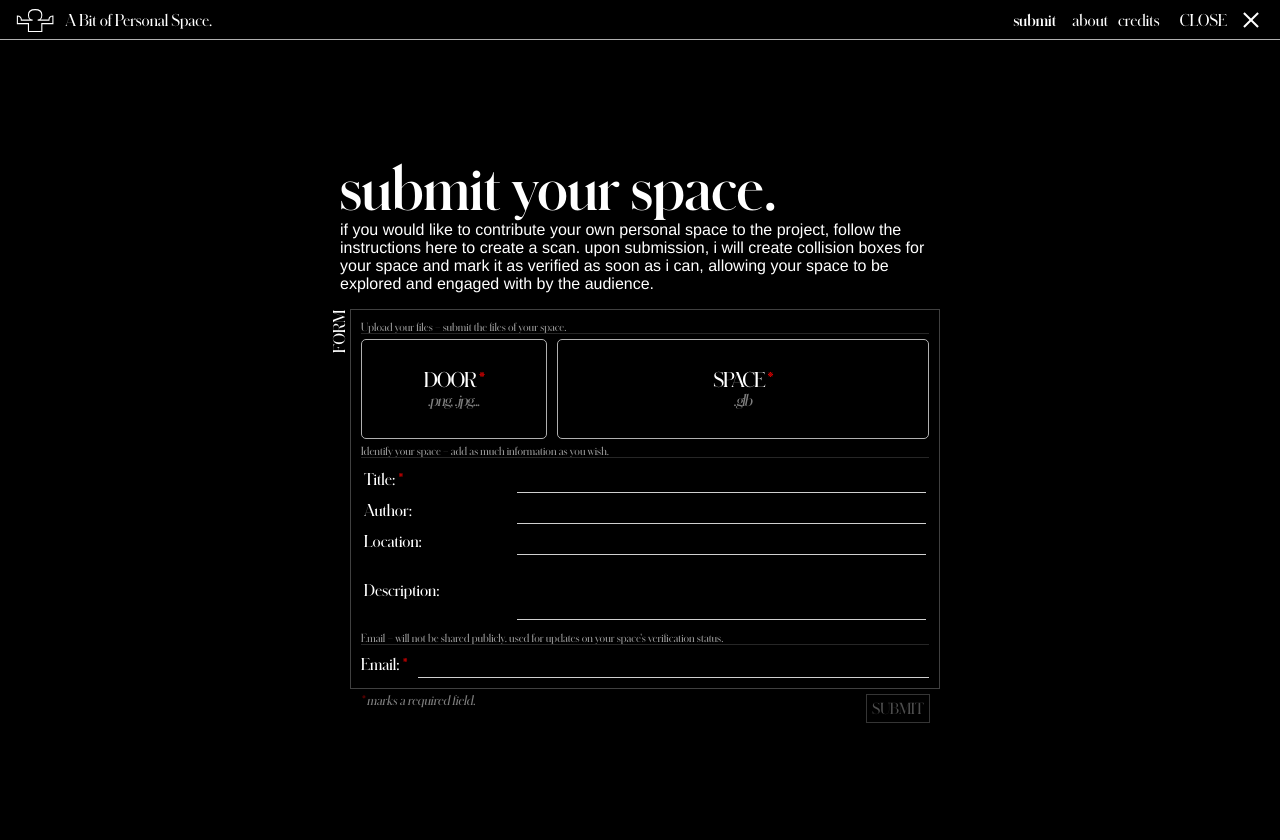
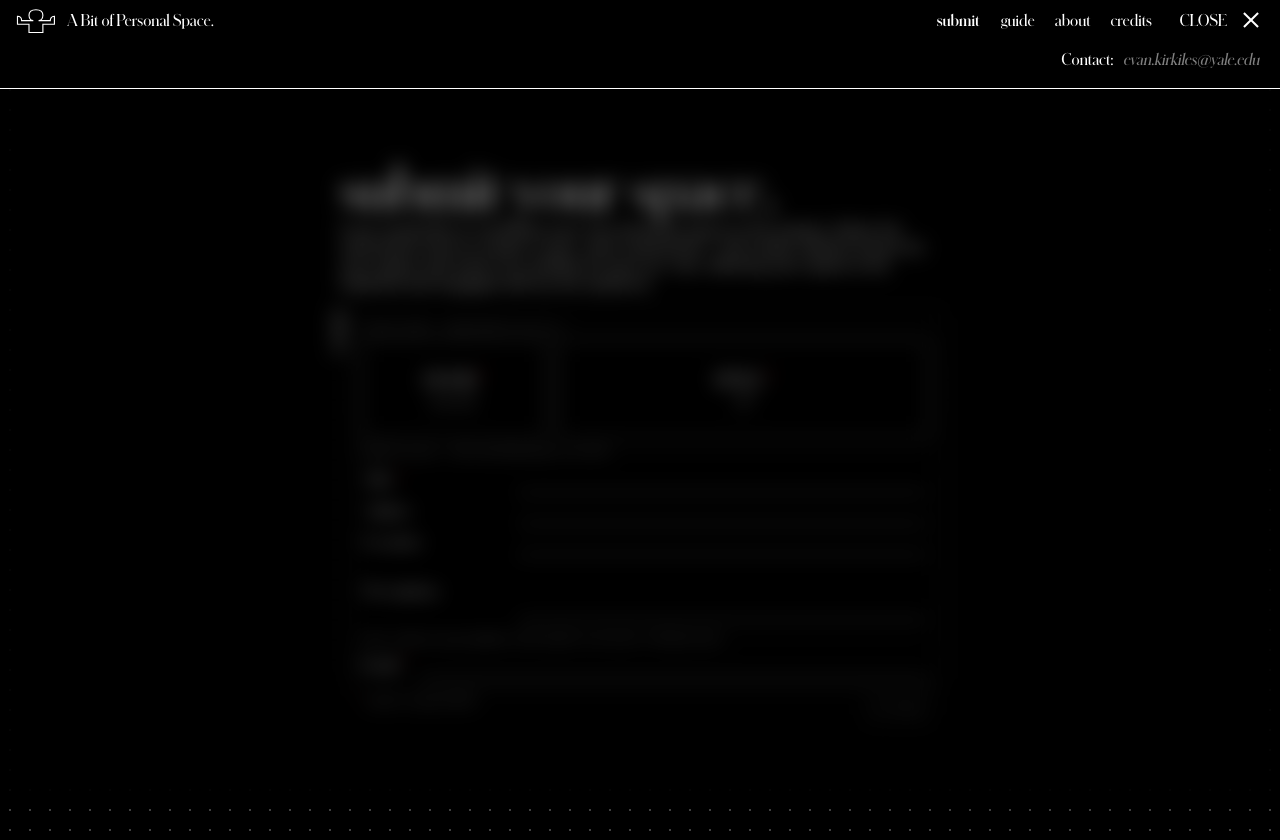
Before and after one commit to evankirkiles/abitofpersonalspace, a Next.js app: page /submit in a window 1280 px wide. Both pictures are taken after a click on the button 1251 px from the left and 19 px from the top of the page. Built offline with nearby package versions, Linux system fonts and the light colour scheme; no server answers; what react-imgix would draw is missing.

Commit message:
Added nav menu.

```diff
--- a/src/components/Header/Header.module.scss
+++ b/src/components/Header/Header.module.scss
@@ -30,7 +30,7 @@
 
 .visible_bar {
   height: $header-height;
-  border-bottom: $border;
+  // border-bottom: $border;
   width: 100%;
   display: flex;
   flex-direction: row;
@@ -88,11 +88,8 @@
 
 .menu_text {
   display: none;
-  margin-left: 20px;
+  width: 70px;
   @include respond-to('xsmall') {
     display: block;
   }
-  // @include respond-to('small') {
-  //   display: none;
-  // }
 }
--- a/src/components/Header/Header.tsx
+++ b/src/components/Header/Header.tsx
@@ -10,10 +10,13 @@ import Logo from '../Logo/Logo';
 import NavLink from '../NavLink/NavLink';
 import s from './Header.module.scss';
 import Hamburger from 'hamburger-react';
+import NavMenu from '../NavMenu/NavMenu';
 
 const Header: React.FC = function Header() {
   const [navOpen, setNavOpen] = useState(false);
   return (
+    <>
+      <NavMenu toggled={navOpen} setToggled={setNavOpen} />
       <div className={s.container}>
         <div className={s.visible_bar}>
           <Link href="/">
@@ -24,6 +27,7 @@ const Header: React.FC = function Header() {
           <div style={{ flex: 1 }}></div>
           <div className={s.links_container}>
             <NavLink href="/submit">submit</NavLink>
+            <NavLink href="/guide">guide</NavLink>
             <NavLink href="/about">about</NavLink>
             <NavLink href="/credits">credits</NavLink>
           </div>
@@ -33,6 +37,7 @@ const Header: React.FC = function Header() {
           </div>
         </div>
       </div>
+    </>
   );
 };
 
--- a/src/components/NavLink/NavLink.module.scss
+++ b/src/components/NavLink/NavLink.module.scss
@@ -22,6 +22,8 @@
 .nav_link {
   cursor: pointer;
   transition: all 0.1s ease-in-out;
+  border-bottom: 1px solid transparent;
+  padding: 3px 5px;
 
   &:hover {
     border-bottom: $border;
@@ -35,6 +37,5 @@
     color: $background;
     border: 1px solid $background;
     animation: fadeinborder 0.3s ease-in-out;
-    padding: 3px 5px;
   }
 }
--- /dev/null
+++ b/src/components/NavMenu/NavMenu.module.scss
@@ -0,0 +1,120 @@
+/*
+ * NavMenu.module.scss
+ * author: evan kirkiles
+ * created on Tue Oct 11 2022
+ * 2022 the nobot space,
+ */
+@import '../../styles/mixins';
+
+.nav_menu_backdrop {
+  position: fixed;
+  top: 0;
+  left: 0;
+  height: 100vh;
+  width: 100vw;
+  z-index: 4;
+  background-color: rgba(0, 0, 0, 0.5);
+  backdrop-filter: blur(10px);
+  pointer-events: none;
+  opacity: 0;
+  transform: translate3D(0, 0, 500px);
+  transition: opacity 0.3s ease-in-out, transform 0.3s ease-in-out;
+  cursor: pointer;
+
+  &[class~='enter-active'] {
+    opacity: 1;
+    pointer-events: all;
+  }
+
+  &[class~='enter-done'] {
+    opacity: 1;
+    pointer-events: all;
+  }
+
+  // @include respond-to('medium') {
+  //   opacity: 0 !important;
+  //   pointer-events: none;
+  // }
+}
+
+.nav_container {
+  z-index: 4;
+  display: flex;
+  flex-direction: column;
+  justify-content: flex-end;
+  align-items: center;
+  position: fixed;
+  width: 100vw;
+  top: $header-height;
+  background-color: $background;
+  backdrop-filter: blur(4px);
+  transform: translate3D(0, calc(-100% + 1px), 501px);
+  transition: transform 0.3s ease-in-out;
+  border-bottom: 1px solid $foreground;
+
+  &[class~='enter-active'] {
+    transform: translate3D(0, 0px, 501px);
+  }
+
+  &[class~='enter-done'] {
+    transform: translate3D(0, 0px, 501px);
+  }
+
+  // @include respond-to('medium') {
+  //   transform: translate3D(0, calc(-100% + 1px), 501px) !important;
+  // }
+}
+
+.nav_content {
+  width: 100%;
+  display: flex;
+  flex-direction: row;
+  justify-content: flex-start;
+  align-items: flex-start;
+  position: relative;
+  padding: 20px;
+  padding-top: 10px;
+  opacity: 0;
+  transition: opacity 0.3s ease-in-out;
+
+  div[class~='enter-active'] > & {
+    opacity: 1;
+  }
+
+  div[class~='enter-done'] > & {
+    opacity: 1;
+  }
+}
+
+.nav_column {
+  flex: 1;
+  display: flex;
+  flex-direction: column;
+  justify-content: flex-end;
+  align-items: flex-start;
+  gap: 10px;
+  height: 100%;
+
+  @include respond-to('small') {
+    display: none;
+  }
+}
+
+.nav_column_2 {
+  @extend .nav_column;
+  align-items: flex-end;
+  gap: 2px;
+  display: flex;
+
+  @include respond-to('small') {
+    flex-direction: row;
+    width: 100%;
+    justify-content: flex-end;
+    gap: 10px;
+  }
+}
+
+.contact_info {
+  opacity: 0.5;
+  font-style: italic;
+}
--- /dev/null
+++ b/src/components/NavMenu/NavMenu.tsx
@@ -0,0 +1,63 @@
+/*
+ * NavMenu.tsx
+ * author: evan kirkiles
+ * created on Tue Oct 11 2022
+ * 2022 the nobot space,
+ */
+
+import { useRouter } from 'next/router';
+import { useRef } from 'react';
+import { CSSTransition } from 'react-transition-group';
+import NavLink from '../NavLink/NavLink';
+import s from './NavMenu.module.scss';
+
+type NavMenuProps = {
+  toggled?: boolean;
+  setToggled: (newToggle: boolean) => void;
+};
+
+const NavMenu: React.FC<NavMenuProps> = function NavMenu({
+  toggled,
+  setToggled,
+}) {
+  const router = useRouter();
+  const menuRef = useRef<HTMLDivElement>(null);
+  const backdropRef = useRef<HTMLDivElement>(null);
+
+  // this will be used a lot, so let's not redefine everywhere
+  const closeMenu = () => setToggled(false);
+
+  return (
+    <>
+      <CSSTransition appear in={toggled} timeout={300} nodeRef={backdropRef}>
+        <div
+          className={s.nav_menu_backdrop}
+          ref={backdropRef}
+          onClick={closeMenu}
+        ></div>
+      </CSSTransition>
+      <CSSTransition appear in={toggled} timeout={300} nodeRef={menuRef}>
+        <div className={s.nav_container} ref={menuRef}>
+          <div className={s.nav_content}>
+            <div className={s.nav_column}>
+              <NavLink href="/submit">→ submit</NavLink>
+              <NavLink href="/guide">→ guide</NavLink>
+              <NavLink href="/about">→ about</NavLink>
+              <NavLink href="/credits">→ credits</NavLink>
+            </div>
+            <div className={s.nav_column_2}>
+              <div>Contact:</div>
+              <div className={s.contact_info}>
+                <a href="mailto:evan.kirkiles@yale.edu">
+                  evan.kirkiles@yale.edu
+                </a>
+              </div>
+            </div>
+          </div>
+        </div>
+      </CSSTransition>
+    </>
+  );
+};
+
+export default NavMenu;
--- a/src/components/SpaceCard/SpaceCard.tsx
+++ b/src/components/SpaceCard/SpaceCard.tsx
@@ -36,7 +36,11 @@ const SpaceCard: React.FC<SpaceCardProps> = function SpaceCard({ space }) {
             src={space.file_door?.object.key}
             className={s.door_image}
             alt={'a door'}
-            sizes={`200px`}
+            sizes={`
+            (max-width: 767px) 150px,
+            (max-width: 1500px) 200px,
+            300px
+            `}
           />
           {/* <Image src={DOOR} className={s.door_image} alt={'a door'} /> */}
           <div className={s.meta_info}>
--- a/src/styles/Home.module.scss
+++ b/src/styles/Home.module.scss
@@ -33,7 +33,7 @@
   z-index: 1;
 
   // do this to keep on top of the doors transforming.
-  transform: translate3D(0, 0, 999px);
+  transform: translate3D(0, 0, 500px);
 }
 
 .door_grid {
--- a/src/styles/_mixins.scss
+++ b/src/styles/_mixins.scss
@@ -8,7 +8,7 @@ $header-height: var(--header-height);
 
 @mixin dot-background {
   background-color: $background;
-  background-image: radial-gradient($background2 0.5px, $background 0.5px);
+  background-image: radial-gradient($background2 1px, $background 1px);
   background-size: 20px 20px;
 }
 
@@ -25,7 +25,7 @@ $breakpoints: (
   'large': (
     min-width: 1200px,
   ),
-  'xl': (
+  'xlarge': (
     min-width: 1500px,
   ),
 ) !default;
```
Lines whose indentation alone changed are shown as unchanged.
